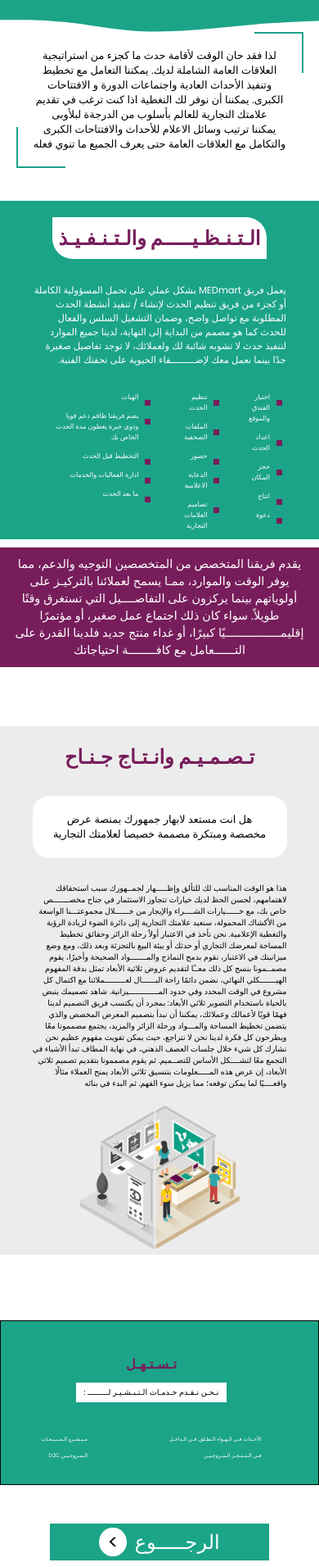
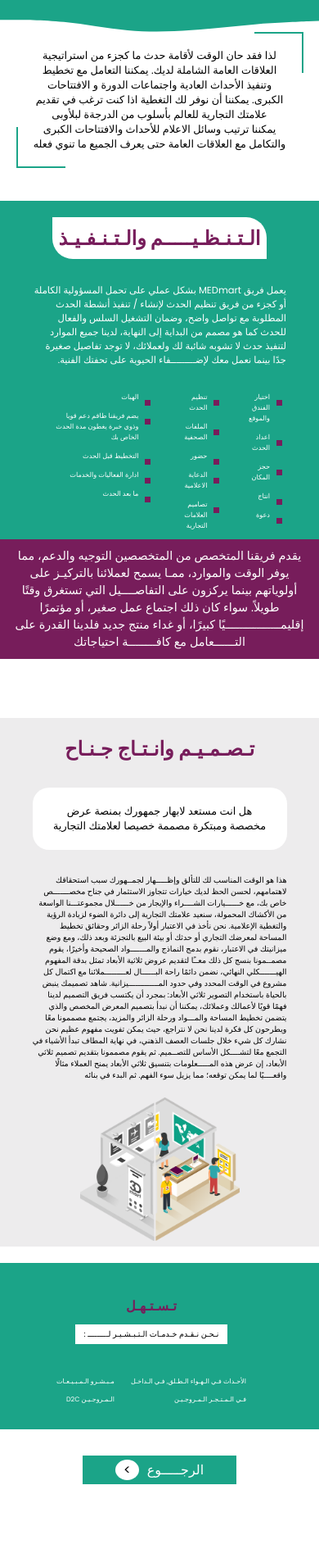
Before and after one commit to Ahmed-Elhalwagy/mid-3, a website built with Vite: page index.html in a window 390 px wide. Shown: the whole page at 82% size. After the commit the page ends 1824 px from the top, so only its background shows below. Built offline with nearby package versions, Linux system fonts and the light colour scheme; a web font is replaced by a local one.

Commit message:
style ...

```diff
--- a/style.css
+++ b/style.css
@@ -250,7 +250,7 @@ display: none;
   width: 100%;
   font-size: 0.9em;
   padding: auto;
-  margin-top: 10px;
+  /* margin-top: 10px; */
 }
 .section-1 .content .left .front-div p {
   height: 100%;
@@ -330,7 +330,7 @@ font-weight: 600;
   display: flex;
   align-items: start;
   justify-content: center;
-  margin-top: 80px;
+  margin-top: 20px;
 }
 
 .section-3 .container {
@@ -338,7 +338,6 @@ font-weight: 600;
   flex-direction: row;
   justify-content: space-between;
   align-items: center;
-  border: #000 1px solid;
   width: 90%;
   background: #1ba488;
   border-radius: 300px 0 0 300px;
@@ -349,6 +348,22 @@ font-weight: 600;
   margin-left: 8em;
   margin-bottom: 10.8em;
 }
+
+@media only screen and (max-width: 2000px) {
+  .section-3 .container .left {
+    margin-left: 8em;
+    margin-bottom: 11em;
+}
+}
+
+
+@media only screen and (max-width: 1500px) {
+  .section-3 .container .left {
+    margin-left: 8em;
+    margin-bottom: 9.6em;
+}
+}
+
 @media only screen and (max-width: 1200px) {
   .section-3 .container .left {
     margin-left: 8em;
@@ -358,7 +373,7 @@ font-weight: 600;
 @media only screen and (max-width: 1000px) {
   .section-3 .container .left {
     margin-left: 8em;
-    margin-bottom: -3em;
+    margin-bottom: 0em;
 }
 
 
@@ -441,8 +456,12 @@ width: 90%;
 .section-3 .container .right p{
   font-size: 0.6em;
 }
+.section-3 .container .right .lists{
+  gap: 20px;
+}
   .section-3 .container .right .lists ul li {
-    font-size: 0.4rem;
+    font-size: 0.5rem;
+    width: 100%   ;
   }
 }
 
@@ -470,7 +489,7 @@ width: 90%;
   justify-content: center;
   align-items: center;
   background: #FFF;
-  margin-top: 40px;
+  margin-top: 20px;
 }
 
 .btn-container .btn-back {
@@ -497,3 +516,11 @@ width: 90%;
 .btn-container .btn-back:hover {
   background: #771d5b;
 }
+
+@media only screen and (max-width: 600px){
+  .btn-container .btn-back {
+    font-size: 1em;
+  padding: 5px 40px;
+
+  }
+}
```
